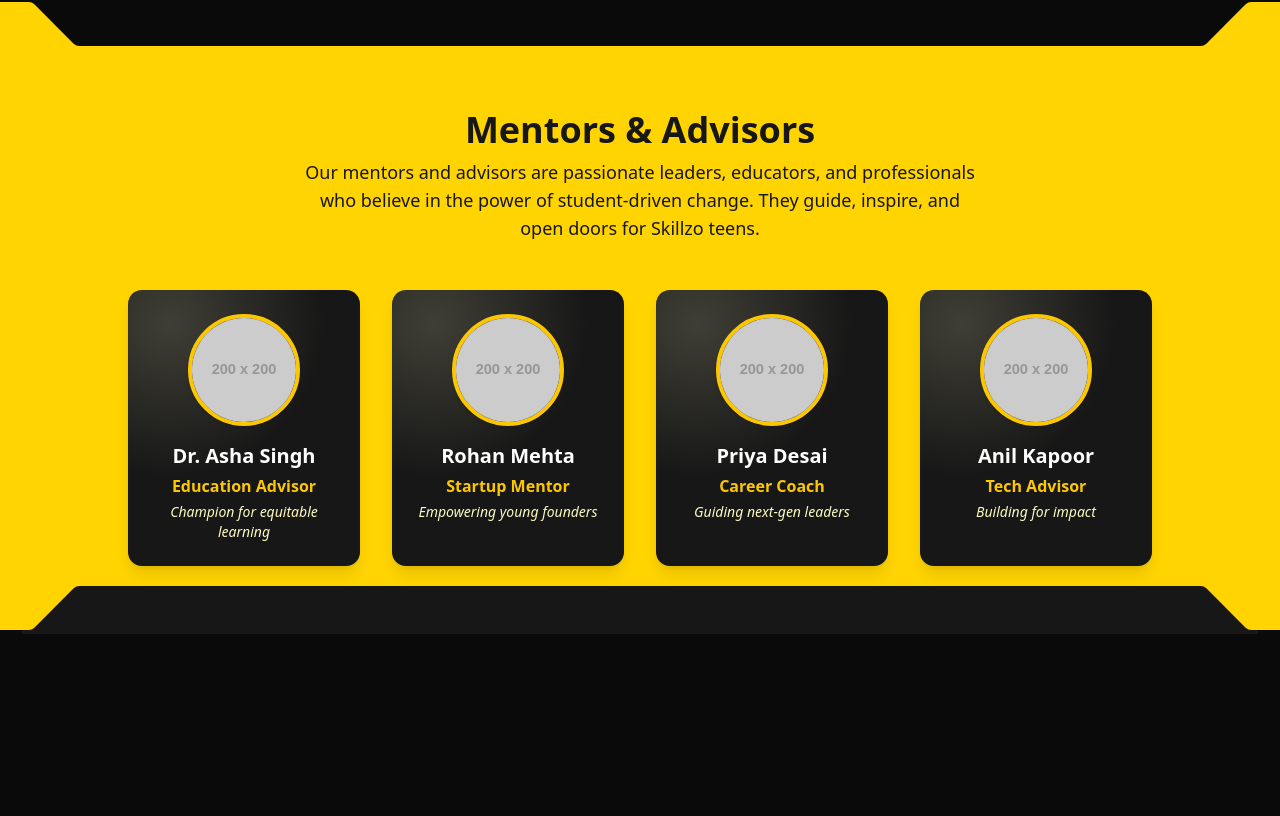
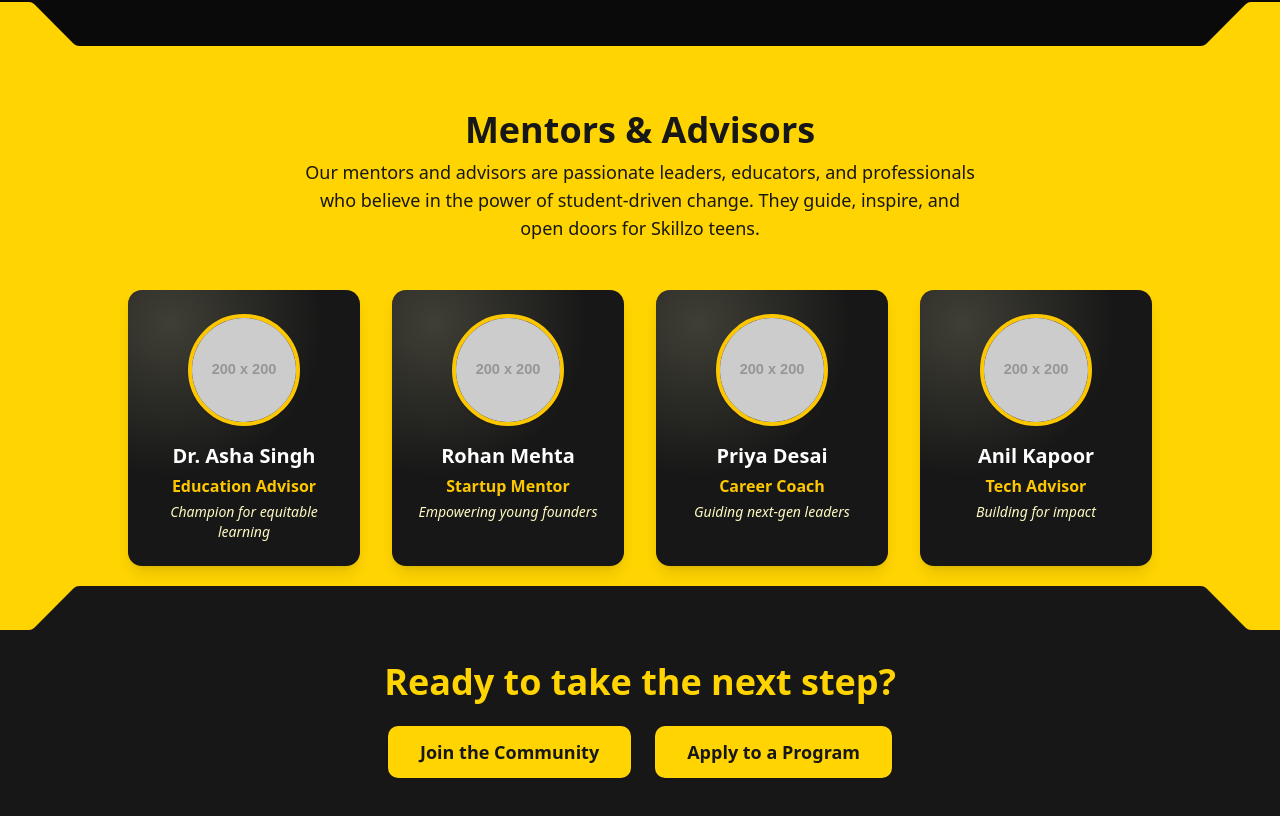
Before and after one commit to Shreyanshdiwakar/skillzo-beta-site, a Next.js app in the folder apps/next/: page / in a window 1280 px wide. Shown: the part 3765-4581 px from the top of the page. Before the commit the page ends 4399 px from the top, so only its background shows below. Built offline with nearby package versions, Linux system fonts and the light colour scheme.

Commit message:
uncomment

```diff
--- a/apps/next/src/app/page.tsx
+++ b/apps/next/src/app/page.tsx
@@ -16,7 +16,7 @@
       <Photos />
       <MentorsSection />
 
-      {/* <CTA /> */}
+      <CTA />
     </main>
   );
 }
```
